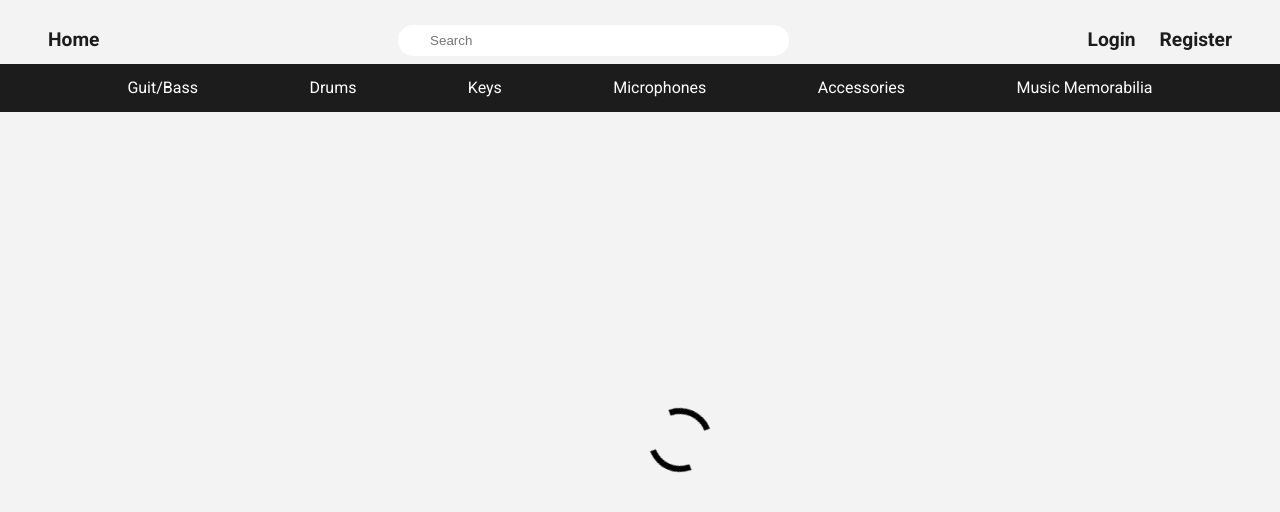
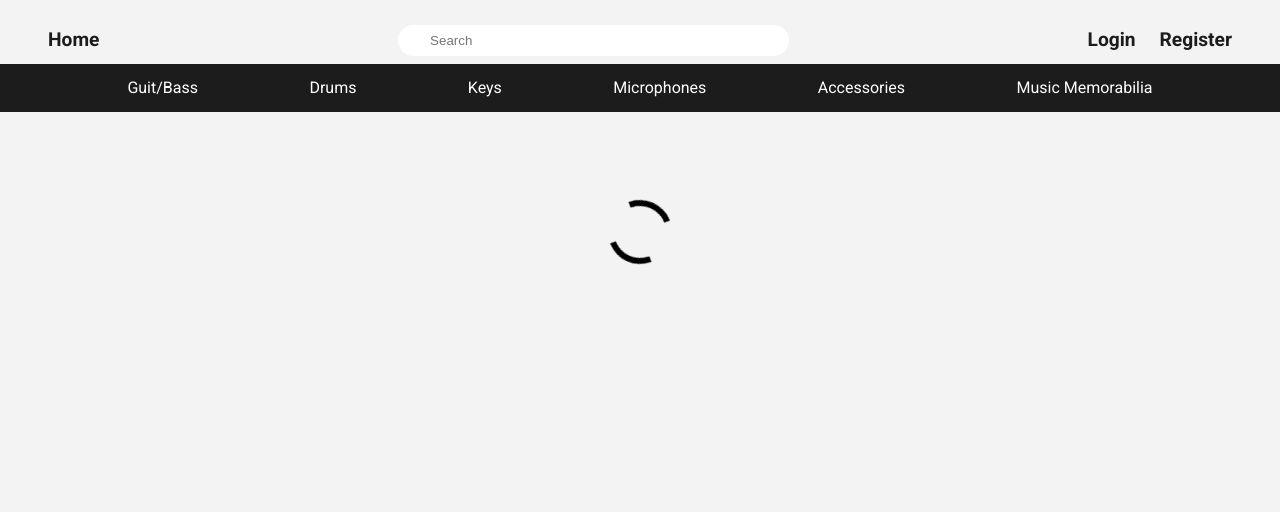
Before and after one commit to NikolayAngelov96/music-trade, a React (Create React App) app: page /spinner in a window 1280 px wide. Shown: the top 512 px of the page. Built offline with nearby package versions, Linux system fonts and the light colour scheme.

Commit message:
fixed spinner

```diff
--- a/src/components/Catalog/Catalog.js
+++ b/src/components/Catalog/Catalog.js
@@ -1,5 +1,6 @@
 import './Catalog.css';
 import CatalogCard from './CatalogCard';
+import Spinner from '../Spinner/Spinner';
 
 import * as productService from '../../services/productService/productService';
 
@@ -8,12 +9,19 @@ import { useState, useEffect } from 'react';
 const Catalog = () => {
 
     const [ products, setProducts ] = useState([]);
+    const [isLoading, setIsLoading] = useState(true);
 
     useEffect(() => {
         productService.getAll()
-        .then(res => setProducts(res.results))
+        .then(res => {
+            setIsLoading(false);
+            setProducts(res.results)
+        })
     }, []);
 
+    if(isLoading) {
+        return <Spinner />
+    }
     return (
         <section className="catalog">
 
--- a/src/components/Details/Details.css
+++ b/src/components/Details/Details.css
@@ -14,9 +14,9 @@
     display: flex;
     flex-direction: column;
     height: 400px;
-    width: 400px;
-    justify-content: flex-start;
-    align-items: flex-start;
+    width: 600px;
+    justify-content: flex-end;
+    align-items: flex-end;
 }
 
 .slideshow-container > * {
--- a/src/components/Details/Details.js
+++ b/src/components/Details/Details.js
@@ -1,11 +1,10 @@
 import './Details.css';
-import image from '../../assets/luana-azevedo-OYVaNuVoqVw-unsplash.jpg';
 
 import Spinner from '../Spinner/Spinner';
 import AuthContext from '../../contexts/AuthContext';
 
 import * as productService from '../../services/productService/productService';
-import { useState, useEffect, Suspense, useContext } from 'react';
+import { useState, useEffect, useContext } from 'react';
 import { useParams } from 'react-router-dom';
 
 const Details = () => {
@@ -18,22 +17,22 @@ const Details = () => {
     const param = useParams();
 
     useEffect(() => {
-        setIsLoading(true);
         productService.getOne(param.id).then(res => {
+            setIsLoading(false);
             setProduct(res);
-            setIsLoading(false);
         });
-    }, [])
+    }, [param.id])
+
+    if (isLoading) {
+        return <Spinner />
+    }
 
     return (
-
-        // spinner not showing
-        <Suspense fallback={<Spinner />}>
         <section className="details">
             <div className="header-wrapper">
                 <div className="slideshow-container">
 
-                        <img src={product.imageUrl} />
+                    <img src={product.imageUrl} alt='musical instrument' />
                 </div>
 
                 <div className="contact-heading">
@@ -48,18 +47,13 @@ const Details = () => {
                         </div>
                     }
 
-
-
-                    </div>
-
-
                     <div className="info-wrap">
                         <p className="contact-title">Contact Info: </p>
                         <p className="contact-phone">Phone: {product.phone}</p>
                         <p className="contact-email">Email: example@abv.bg</p>
                     </div>
                 </div>
-
+            </div>
 
             <div className="details-description">
                 <h3>Description:</h3>
@@ -67,8 +61,6 @@ const Details = () => {
             </div>
 
         </section >
-        </Suspense>
-
     )
 }
 
--- a/src/components/Login/Login.js
+++ b/src/components/Login/Login.js
@@ -30,10 +30,10 @@ const Login = () => {
             };
 
             setUserData(userData);
+            navigate('/catalog');
         })
 
 
-        navigate('/catalog');
     }
 
     return (
--- a/src/components/Register/Register.js
+++ b/src/components/Register/Register.js
@@ -36,9 +36,9 @@ const Register = () => {
                 };
 
                 setUserData(userData);
+                navigate('/catalog');
             });
 
-        navigate('/catalog');
     }
 
     return (
--- a/src/components/Spinner/Spinner.css
+++ b/src/components/Spinner/Spinner.css
@@ -1,11 +1,13 @@
+.spinner-container {
+    display: flex;
+    justify-content: center;
+    padding: 5rem
+};
+
 .lds-dual-ring {
     display: inline-block;
     width: 80px;
     height: 80px;
-
-    position: absolute;
-    top: 50%;
-    left: 50%
 }
 
 .lds-dual-ring:after {
--- a/src/components/Spinner/Spinner.js
+++ b/src/components/Spinner/Spinner.js
@@ -3,7 +3,9 @@ import './Spinner.css';
 const Spinner = () => {
 
     return (
-        <div className="lds-dual-ring"></div>
+        <div className='spinner-container'>
+            <div className="lds-dual-ring"></div>
+        </div>
     )
 }
 
```
Lines whose indentation alone changed are shown as unchanged.
